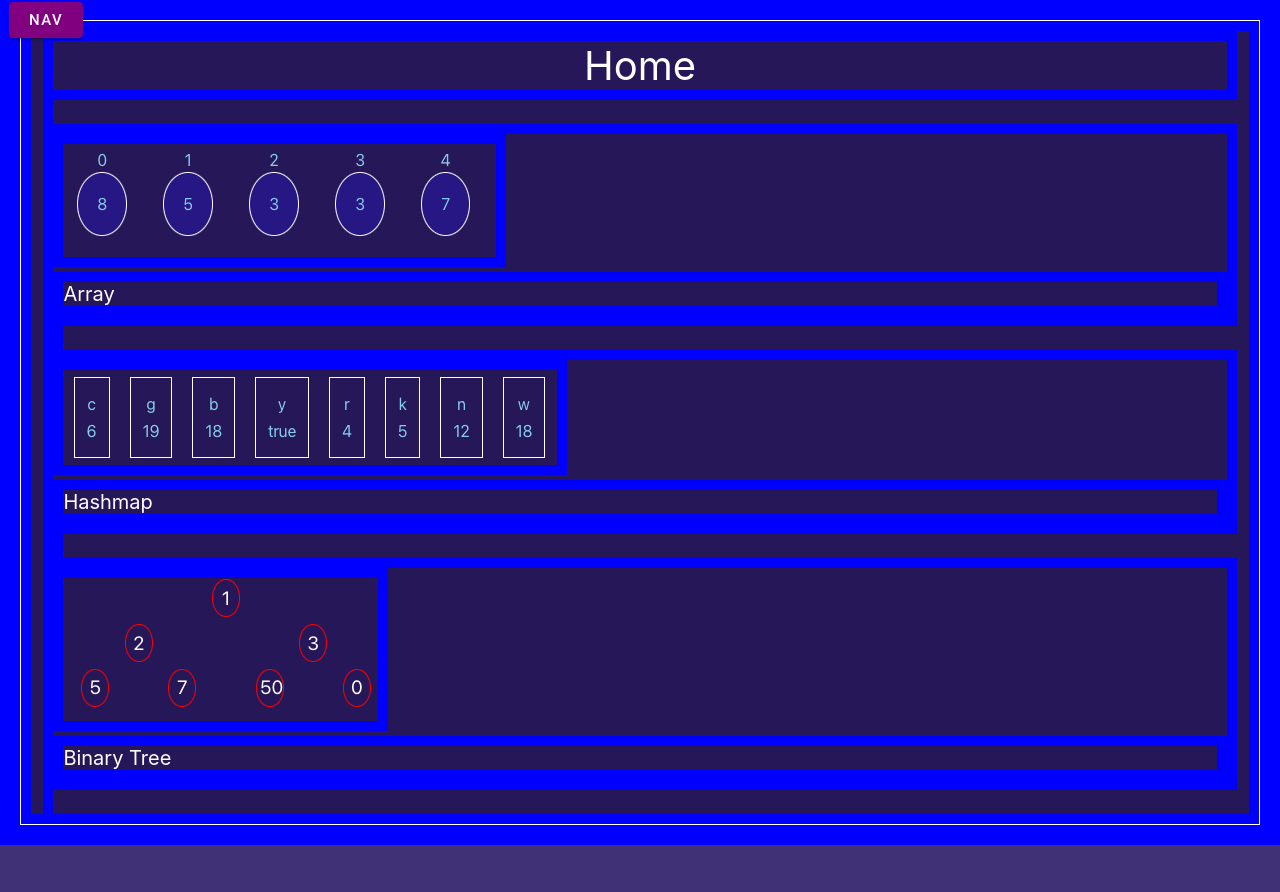
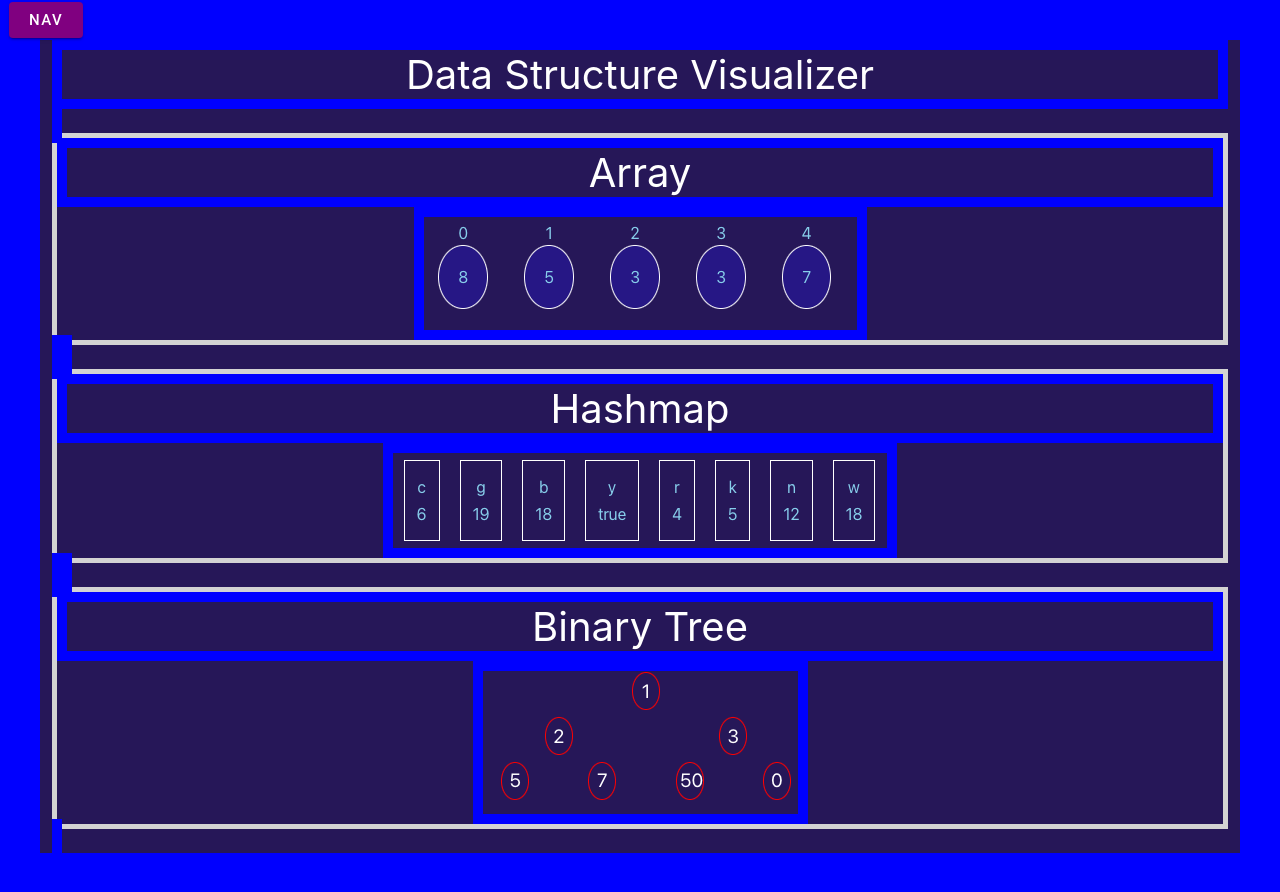
Before and after one commit to kjameer0/hashmap-visualizer, a React (Vite) app: page / in a window 1280 px wide. Before the commit the page ends 845 px from the top, so only its background shows below. Built offline with nearby package versions, Linux system fonts and the light colour scheme.

Commit message:
basic homepage functiona;

```diff
--- a/src/Home.tsx
+++ b/src/Home.tsx
@@ -8,7 +8,7 @@ export default function Home() {
   ];
   return (
     <section className="container home-container">
-      <h1 className="container-title">Home</h1>
+      <h1 className="container-title">Data Structure Visualizer</h1>
       {structures.map((e, idx) => {
         return <HomeIcon name={e.name} key={idx} src={e.src} link={e.link} />;
       })}
--- a/src/components/HomeIcon.tsx
+++ b/src/components/HomeIcon.tsx
@@ -3,8 +3,9 @@ export default function HomeIcon({ name, src, link }: { name: string; src: strin
   return (
     <NavLink to={link}>
       <div className="home-icon">
+        <h2 className="ds-title">{name}</h2>
+
         <img src={src} alt={`data structure ${name}`} />
-        <h2>{name}</h2>
       </div>
     </NavLink>
   );
--- a/src/index.css
+++ b/src/index.css
@@ -11,11 +11,26 @@ body {
   background-color: #403075;
 }
 #root {
-  border: 1px solid white;
   display: flex;
   justify-content: center;
   flex-wrap: nowrap;
 }
+.home-icon {
+  cursor: pointer;
+  border: 5px solid lightgray;
+  display: flex;
+  flex-wrap: wrap;
+  justify-content: center;
+}
+.home-icon:hover {
+  border: 5px solid green;
+}
+.ds-title {
+  flex-basis: 100%;
+  text-align: center;
+  font-size: 200%;
+}
+
 .nav-ul {
   display: flex;
   height: 100%;
@@ -293,3 +308,9 @@ input {
 .hash-list-title {
   text-align: center;
 }
+
+@media only screen and (max-width: 500px) {
+  * {
+    font-size:10px;
+  }
+}
```
